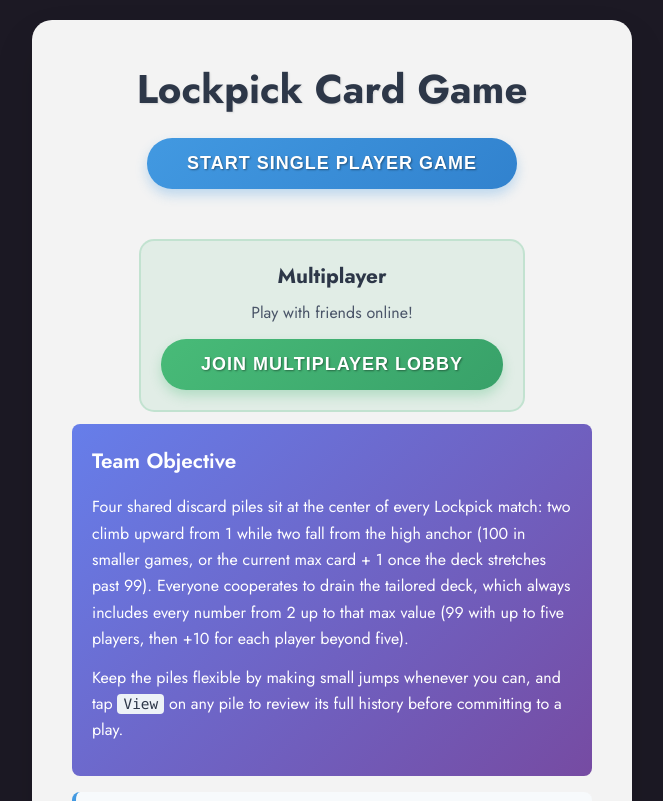
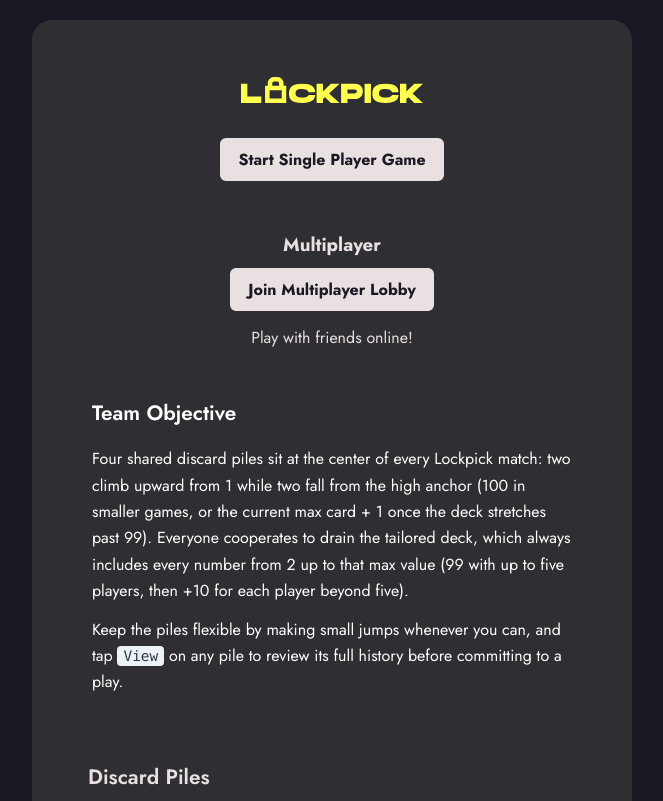
Before and after one commit to simonproudfootxyz/lockpick, a React (Create React App) app: page / in a window 1280 px wide. Shown: the top 801 px of the page, without its empty margins (308-971 px from the left). Built offline with nearby package versions, Linux system fonts and the light colour scheme; no server answers.

Commit message:
- align common screens on colours etc.

```diff
--- a/src/Game.js
+++ b/src/Game.js
@@ -17,6 +17,7 @@ import GameOverModal from "./GameOverModal";
 import RulesModal from "./RulesModal";
 import "./Game.css";
 import Button, { InvertButton } from "./components/Button";
+import LockpickLogo from "./assets/LockpickLogo.svg";
 
 const Game = () => {
   const { gameId } = useParams();
@@ -383,7 +384,9 @@ const Game = () => {
     return (
       <div className="game">
         <div className="game-header">
-          <h1>lockpick</h1>
+          <h1>
+            <img src={LockpickLogo} alt="Lockpick" />
+          </h1>
           <div className="game-status">Loading game...</div>
         </div>
       </div>
@@ -400,8 +403,9 @@ const Game = () => {
   return (
     <div className="game">
       <div className="game-header">
-        <h1>lockpick</h1>
-        {/* <div className="game-status">{status}</div> */}
+        <h1>
+          <img src={LockpickLogo} alt="Lockpick" />
+        </h1>
         <div className="game-controls"></div>
       </div>
 
--- a/src/GameOverModal.css
+++ b/src/GameOverModal.css
@@ -12,7 +12,7 @@
 }
 
 .game-over-modal {
-  background: white;
+  background: var(--black--light-3);
   border-radius: 12px;
   padding: 2rem;
   max-width: 400px;
@@ -20,6 +20,7 @@
   text-align: center;
   box-shadow: 0 10px 25px rgba(0, 0, 0, 0.3);
   animation: modalSlideIn 0.3s ease-out;
+  color: var(--white);
 }
 
 @keyframes modalSlideIn {
@@ -34,13 +35,11 @@
 }
 
 .game-over-modal h2 {
-  color: #d32f2f;
   margin: 0 0 1rem 0;
   font-size: 1.8rem;
 }
 
 .game-over-modal p {
-  color: #333;
   margin: 0 0 2rem 0;
   font-size: 1.1rem;
   line-height: 1.5;
@@ -49,7 +48,7 @@
 .game-over-summary {
   text-align: left;
   margin-bottom: 1.5rem;
-  background: #f7fafc;
+  background: var(--white);
   border-radius: 10px;
   padding: 1rem;
   border: 1px solid #e2e8f0;
@@ -93,40 +92,6 @@
   flex-wrap: wrap;
 }
 
-.game-over-actions button {
-  padding: 0.75rem 1.5rem;
-  border: none;
-  border-radius: 6px;
-  font-size: 1rem;
-  font-weight: 600;
-  cursor: pointer;
-  transition: all 0.2s ease;
-  min-width: 120px;
-}
-
-.new-game-btn {
-  background-color: #4caf50;
-  color: white;
-  text-shadow: 1px 1px 2px rgba(0, 0, 0, 0.4);
-}
-
-.new-game-btn:hover {
-  background-color: #45a049;
-  transform: translateY(-1px);
-}
-
-.close-modal-btn {
-  background-color: #f5f5f5;
-  color: #333;
-  border: 1px solid #ddd;
-  text-shadow: 1px 1px 2px rgba(0, 0, 0, 0.4);
-}
-
-.close-modal-btn:hover {
-  background-color: #e0e0e0;
-  transform: translateY(-1px);
-}
-
 @media (max-width: 480px) {
   .game-over-modal {
     padding: 1.5rem;
--- a/src/GameOverModal.js
+++ b/src/GameOverModal.js
@@ -1,5 +1,6 @@
 import React from "react";
 import "./GameOverModal.css";
+import Button, { InvertButton } from "./components/Button";
 
 const GameOverModal = ({
   isOpen,
@@ -30,9 +31,7 @@ const GameOverModal = ({
           </div>
         )}
         <div className="game-over-actions">
-          <button onClick={onAction} className="new-game-btn">
-            {actionLabel}
-          </button>
+          <Button onClick={onAction}>{actionLabel}</Button>
         </div>
       </div>
     </div>
--- a/src/GameSetup.css
+++ b/src/GameSetup.css
@@ -7,7 +7,7 @@
 }
 
 .setup-container {
-  background: rgba(255, 255, 255, 0.95);
+  background: var(--black--light-3);
   border-radius: 20px;
   padding: 40px;
   max-width: 600px;
@@ -18,16 +18,14 @@
 }
 
 .setup-container h1 {
-  color: #2d3748;
   font-size: 2.5rem;
   margin-bottom: 20px;
-  text-shadow: 1px 1px 2px rgba(0, 0, 0, 0.1);
 }
 
 .rules-summary {
   text-align: left;
   margin-bottom: 30px;
-  color: #4a5568;
+  color: var(--white);
   line-height: 1.6;
 }
 
@@ -39,6 +37,9 @@
 
 .setup-rules-content .rules-section {
   margin-bottom: 16px;
+  background: none;
+  border: none;
+  color: var(--white);
 }
 
 .setup-rules-content .game-objective {
@@ -83,78 +84,16 @@
   box-shadow: 0 0 0 3px rgba(66, 153, 225, 0.1);
 }
 
-.start-game-btn {
-  background: linear-gradient(135deg, #4299e1 0%, #3182ce 100%);
-  color: white;
-  border: none;
-  padding: 15px 40px;
-  border-radius: 25px;
-  font-size: 18px;
-  font-weight: bold;
-  cursor: pointer;
-  transition: all 0.3s ease;
-  box-shadow: 0 6px 12px rgba(66, 153, 225, 0.3);
-  text-transform: uppercase;
-  letter-spacing: 1px;
-  text-shadow: 1px 1px 2px rgba(0, 0, 0, 0.4);
-}
-
-.start-game-btn:hover {
-  transform: translateY(-2px);
-  box-shadow: 0 8px 16px rgba(66, 153, 225, 0.4);
-  background: linear-gradient(135deg, #3182ce 0%, #2c5282 100%);
-}
-
-.start-game-btn:active {
-  transform: translateY(0);
-  box-shadow: 0 4px 8px rgba(66, 153, 225, 0.3);
-}
-
 .multiplayer-section {
   margin-top: 30px;
-  padding: 20px;
-  background: rgba(72, 187, 120, 0.1);
-  border-radius: 15px;
-  border: 2px solid rgba(72, 187, 120, 0.2);
 }
 
 .multiplayer-section h3 {
-  color: #2d3748;
   margin: 0 0 10px 0;
-  font-size: 1.3rem;
 }
 
 .multiplayer-section p {
-  color: #4a5568;
-  margin: 0 0 15px 0;
-  font-size: 1rem;
-}
-
-.multiplayer-btn {
-  background: linear-gradient(135deg, #48bb78 0%, #38a169 100%);
-  color: white;
-  border: none;
-  padding: 15px 40px;
-  border-radius: 25px;
-  font-size: 18px;
-  font-weight: bold;
-  cursor: pointer;
-  transition: all 0.3s ease;
-  box-shadow: 0 6px 12px rgba(72, 187, 120, 0.3);
-  text-transform: uppercase;
-  letter-spacing: 1px;
-  text-shadow: 1px 1px 2px rgba(0, 0, 0, 0.4);
-}
-
-.multiplayer-btn:hover {
-  transform: translateY(-2px);
-  box-shadow: 0 8px 16px rgba(72, 187, 120, 0.4);
-  background: linear-gradient(135deg, #38a169 0%, #2f855a 100%);
-}
-
-.multiplayer-btn:active {
-  transform: translateY(0);
-  box-shadow: 0 4px 8px rgba(72, 187, 120, 0.3);
+  margin: 15px 0;
 }
 
 @media (max-width: 768px) {
--- a/src/GameSetup.js
+++ b/src/GameSetup.js
@@ -2,6 +2,8 @@ import React from "react";
 import { useNavigate } from "react-router-dom";
 import "./GameSetup.css";
 import RulesContent from "./RulesContent";
+import Button from "./components/Button";
+import LockpickLogo from "./assets/LockpickLogo.svg";
 
 const DEFAULT_PLAYER_COUNT = 1;
 
@@ -20,22 +22,19 @@ const GameSetup = () => {
   return (
     <div className="game-setup">
       <div className="setup-container">
-        <h1>Lockpick Card Game</h1>
+        <h1>
+          <img src={LockpickLogo} alt="Multiplayer" />
+        </h1>
 
         <div className="setup-options">
-          <button className="start-game-btn" onClick={handleStartGame}>
-            Start Single Player Game
-          </button>
+          <Button onClick={handleStartGame}>Start Single Player Game</Button>
 
           <div className="multiplayer-section">
             <h3>Multiplayer</h3>
+            <Button onClick={() => navigate("/lobby")}>
+              Join Multiplayer Lobby
+            </Button>
             <p>Play with friends online!</p>
-            <button
-              className="multiplayer-btn"
-              onClick={() => navigate("/lobby")}
-            >
-              Join Multiplayer Lobby
-            </button>
           </div>
         </div>
         <div className="rules-summary">
--- a/src/RulesContent.css
+++ b/src/RulesContent.css
@@ -9,11 +9,9 @@
 }
 
 .rules-content h3 {
-  color: #4299e1;
   margin: 24px 0 12px 0;
   font-size: 1.3rem;
   font-weight: 600;
-  border-bottom: 1px solid #e2e8f0;
   padding-bottom: 8px;
 }
 
@@ -43,7 +41,7 @@
 }
 
 .rules-content strong {
-  color: #2d3748;
+  color: var(--primary-color);
   font-weight: 600;
 }
 
@@ -80,22 +78,18 @@
 .rules-content .pile-rules {
   background: #f7fafc;
   padding: 16px;
-  border-radius: 8px;
   border-left: 4px solid #4299e1;
 }
 
 .rules-content .setup-rules {
   background: #fefcf5;
   padding: 16px;
-  border-radius: 8px;
   border-left: 4px solid #d69e2e;
 }
 
 .rules-content .hand-sizes {
-  background: #fff7e6;
   padding: 12px 16px;
-  border-radius: 8px;
-  border-left: 4px solid #ed8936;
+  border-left: 4px solid var(--white);
   margin-top: 12px;
 }
 
--- a/src/RulesContent.js
+++ b/src/RulesContent.js
@@ -63,7 +63,7 @@ const RulesContent = ({ className = "" }) => {
           </li>
         </ul>
         <div className="hand-sizes">
-          <h4>Starting hand sizes</h4>
+          <h3>Starting hand sizes</h3>
           <ul>
             <li>1 player: 8 cards</li>
             <li>2 players: 7 cards each</li>
--- a/src/components/JoinViaLink.css
+++ b/src/components/JoinViaLink.css
@@ -1,6 +1,5 @@
 .join-link {
   min-height: 100vh;
-  background: linear-gradient(135deg, #667eea 0%, #764ba2 100%);
   display: flex;
   align-items: center;
   justify-content: center;
@@ -8,7 +7,7 @@
 }
 
 .join-link-container {
-  background: rgba(255, 255, 255, 0.95);
+  background: var(--white);
   border-radius: 20px;
   padding: 40px;
   max-width: 420px;
@@ -35,7 +34,7 @@
 .join-link-error {
   display: inline-block;
   margin-top: 10px;
-  color: #e53e3e;
+  color: var(--red);
   background: #fed7d7;
   padding: 10px 14px;
   border-radius: 8px;
--- a/src/components/MultiplayerGame.js
+++ b/src/components/MultiplayerGame.js
@@ -25,6 +25,7 @@ import {
   storePlayerIdentity,
 } from "../utils/playerIdentity";
 import Button, { InvertButton } from "./Button";
+import LockpickLogo from "../assets/LockpickLogo.svg";
 
 const MultiplayerGame = () => {
   const { gameId } = useParams();
@@ -563,7 +564,9 @@ const MultiplayerGame = () => {
     return (
       <div className="game">
         <div className="game-header">
-          <h1>lockpick</h1>
+          <h1>
+            <img src={LockpickLogo} alt="Lockpick" />
+          </h1>
         </div>
         <div className="reconnection-overlay">
           <div className="reconnection-message">
@@ -579,7 +582,9 @@ const MultiplayerGame = () => {
     return (
       <div className="game">
         <div className="game-header">
-          <h1>lockpick</h1>
+          <h1>
+            <img src={LockpickLogo} alt="Lockpick" />
+          </h1>
           <div className="game-status">Joining room...</div>
         </div>
       </div>
@@ -615,7 +620,9 @@ const MultiplayerGame = () => {
   return (
     <div className="game">
       <div className="game-header">
-        <h1>lockpick</h1>
+        <h1>
+          <img src={LockpickLogo} alt="Lockpick" />
+        </h1>
       </div>
 
       <div className="game-layout">
--- a/src/components/NamePromptModal.css
+++ b/src/components/NamePromptModal.css
@@ -1,7 +1,6 @@
 .name-prompt-backdrop {
   position: fixed;
   inset: 0;
-  background: rgba(0, 0, 0, 0.6);
   display: flex;
   align-items: center;
   justify-content: center;
```
Also changed, not shown: src/assets/LockpickLogo.svg (added).
